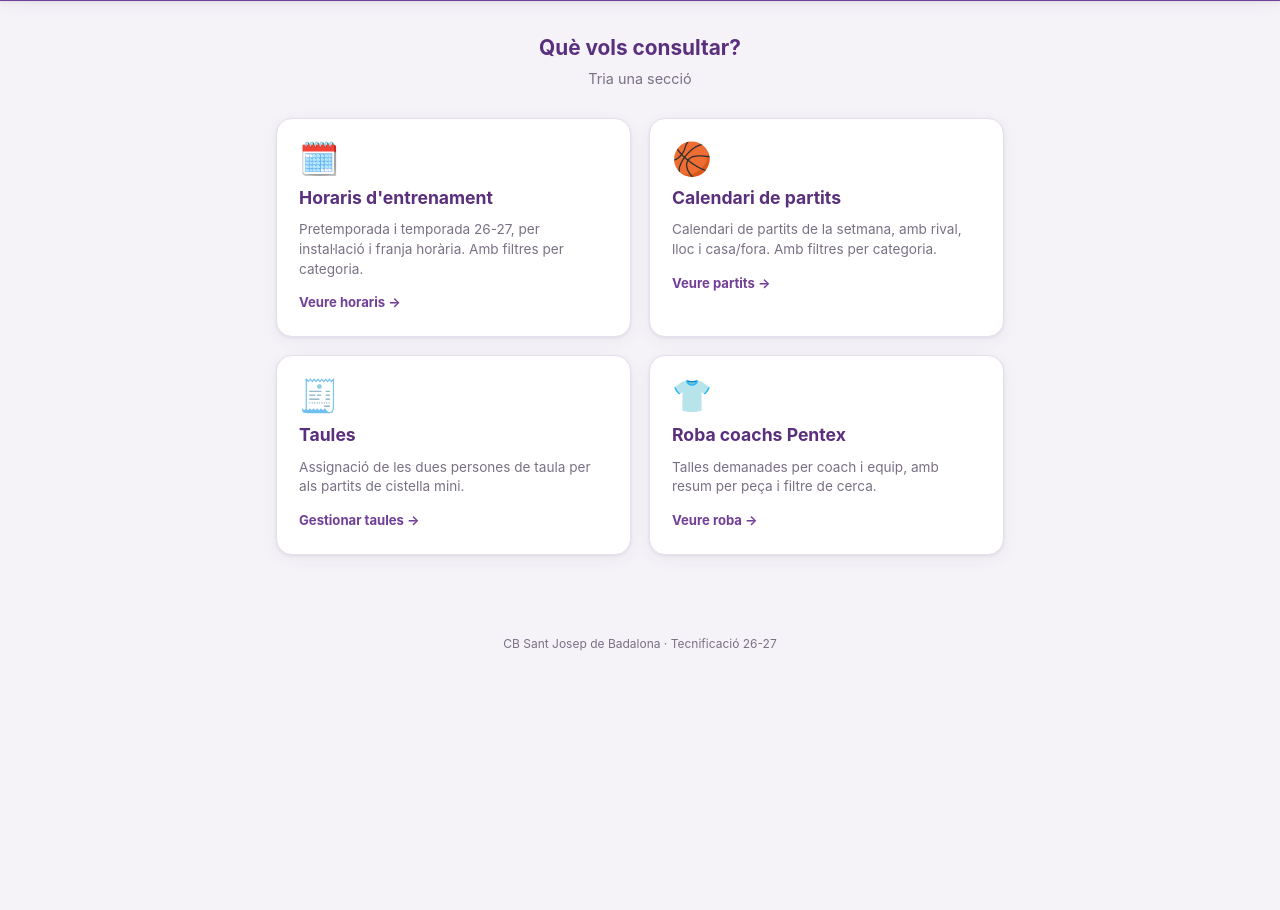
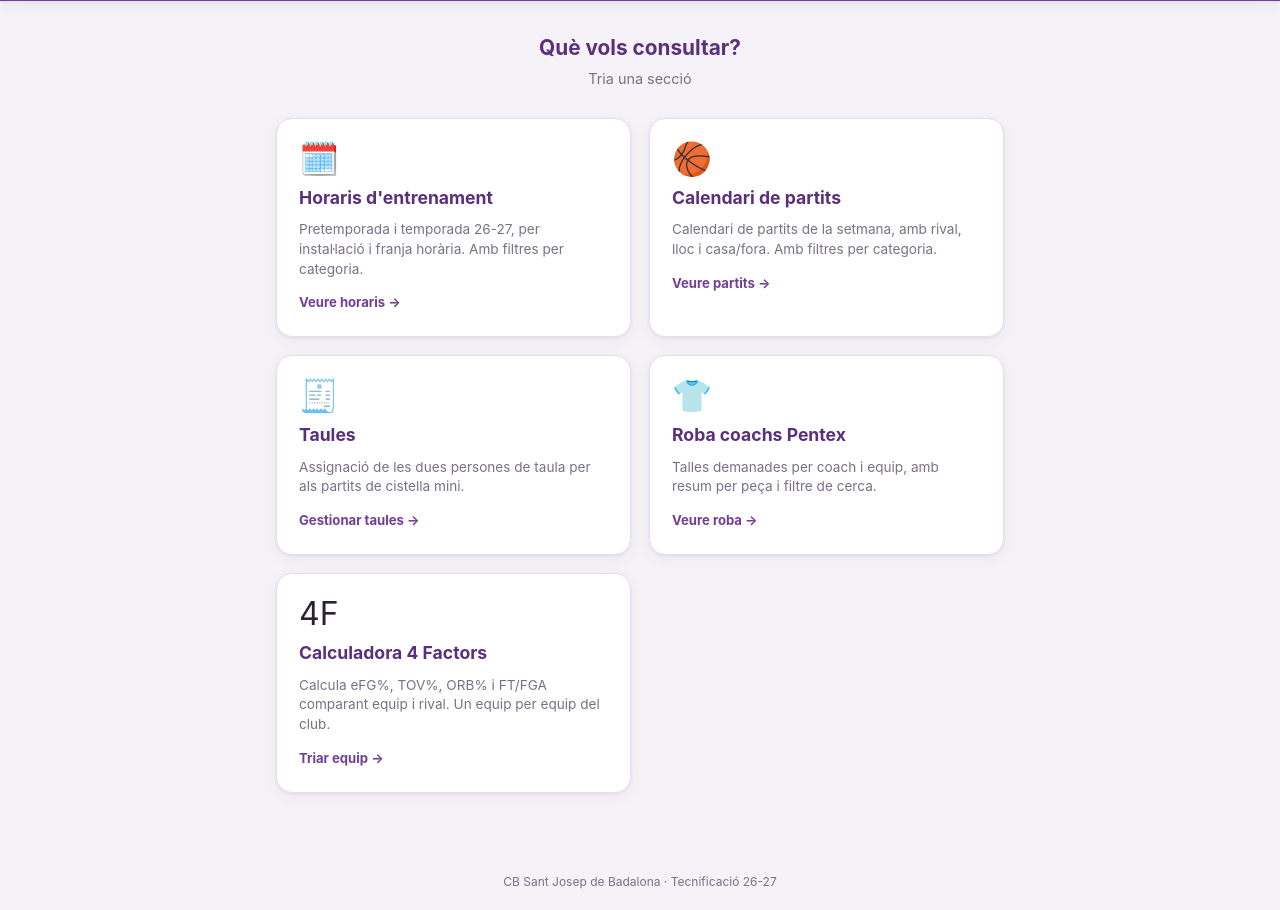
Before and after one commit to ricky-1979/santpep26-27, a plain HTML site: page index.html in a window 1280 px wide. Shown: the part 93-1003 px from the top of the page. Before the commit the page ends 800 px from the top, so only its background shows below. Drawn offline with Linux system fonts and the light colour scheme.

Commit message:
Torna a mostrar la Calculadora 4 Factors al portal principal
Co-authored-by: Ona <no-reply@ona.com>

```diff
--- a/index.html
+++ b/index.html
@@ -78,6 +78,12 @@
         <p>Talles demanades per coach i equip, amb resum per peça i filtre de cerca.</p>
         <span class="go">Veure roba →</span>
       </a>
+      <a class="card" href="equips-4factors.html">
+        <span class="card-icon">4F</span>
+        <h3>Calculadora 4 Factors</h3>
+        <p>Calcula eFG%, TOV%, ORB% i FT/FGA comparant equip i rival. Un equip per equip del club.</p>
+        <span class="go">Triar equip →</span>
+      </a>
     </div>
   </main>
   <footer>CB Sant Josep de Badalona · Tecnificació 26-27</footer>
```
